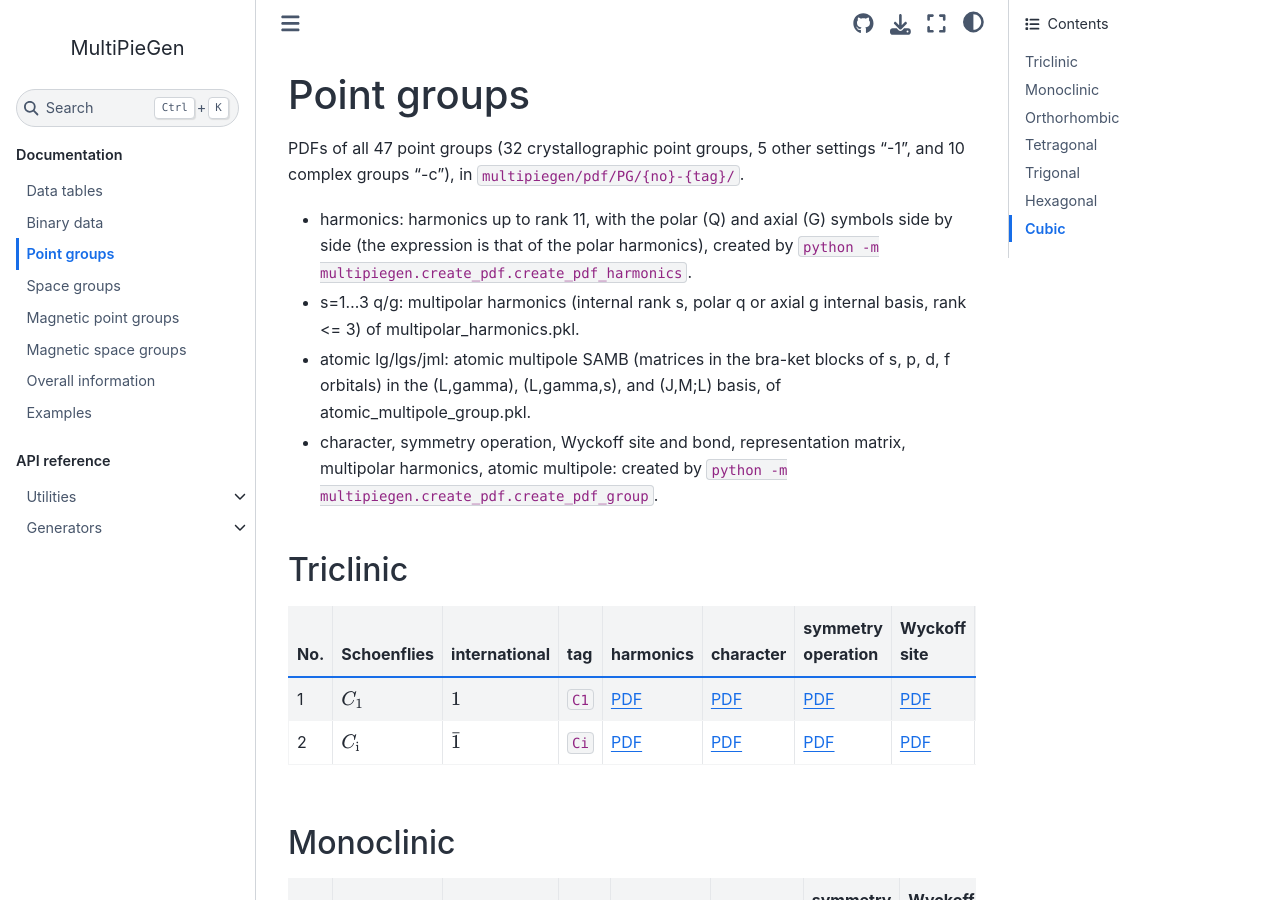
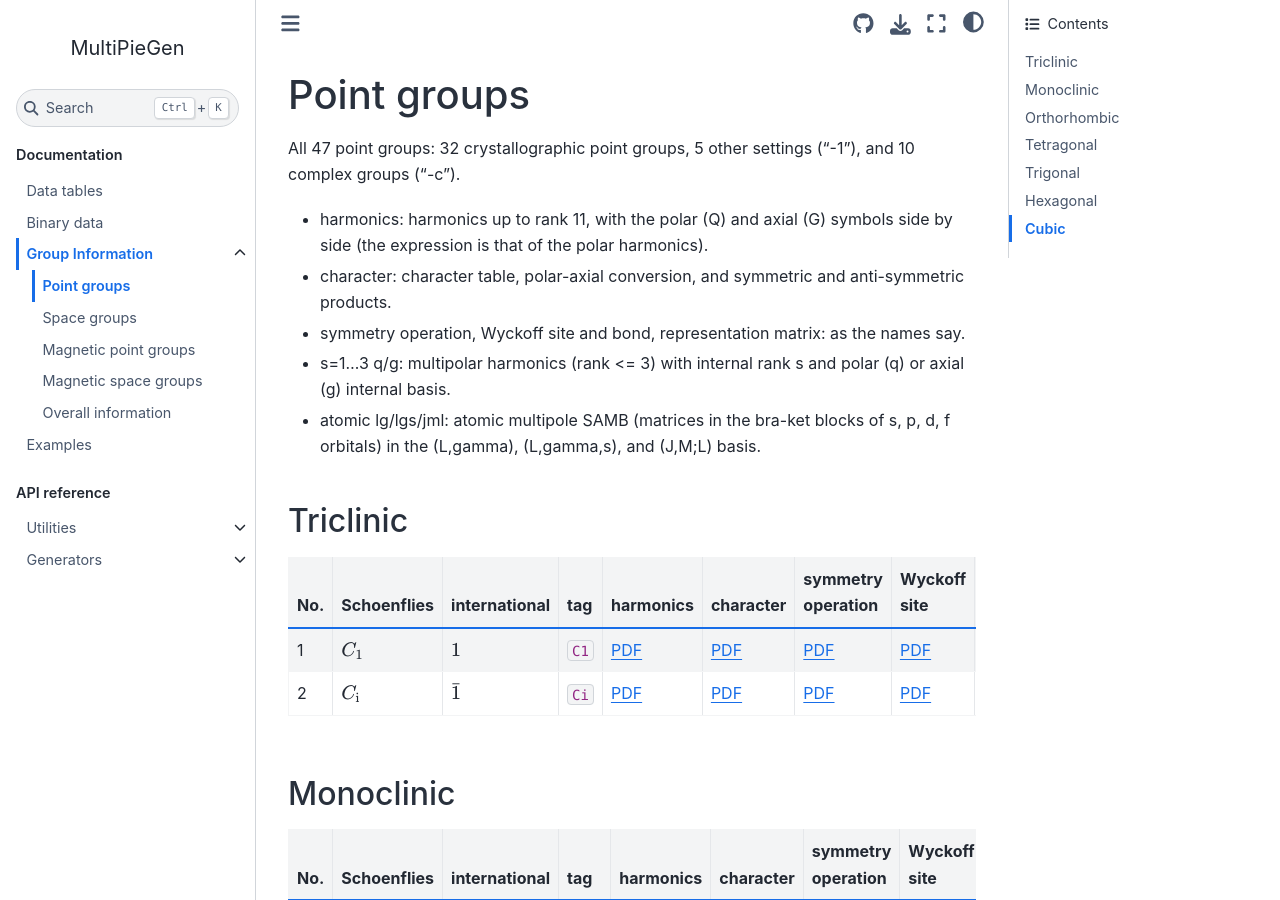
Before and after one commit to CMT-MU/MultiPieGen, a Jupyter Book: the page built from docs/src/pg_pdf.md, in a window 1280 px wide and 900 px high. Built offline with Jupyter Book 1.0.4 settings and Sphinx 7.4.7 and the Sphinx Book theme 1.1.4, drawn with Linux system fonts in a browser that asks for light colours.

Commit message:
Group the PDF pages under a Group Information page
- New page docs/src/group_info.md with Point groups, Space groups, Magnetic point groups,
  Magnetic space groups, and Overall information as its sections.
- These pages will be linked from outside (e.g. MultiPie), so they describe the content only:
  remove the generation commands, binary (pkl) names, and folder paths from their text.

Co-Authored-By: Claude Opus 5.5 <noreply@anthropic.com>

```diff
--- a/docs/_toc.yml
+++ b/docs/_toc.yml
@@ -8,11 +8,13 @@ parts:
   chapters:
     - file: src/data
     - file: src/binary
-    - file: src/pg_pdf
-    - file: src/sg_pdf
-    - file: src/mpg_pdf
-    - file: src/msg_pdf
-    - file: src/info_pdf
+    - file: src/group_info
+      sections:
+      - file: src/pg_pdf
+      - file: src/sg_pdf
+      - file: src/mpg_pdf
+      - file: src/msg_pdf
+      - file: src/info_pdf
     - file: src/examples
 - caption: API reference
   chapters:
--- a/docs/create_pages.py
+++ b/docs/create_pages.py
@@ -7,7 +7,9 @@
 
 """
 Create generated pages of the documentation.
-    - docs/src/{pg,sg,mpg,msg}_pdf.md: lists of the PDFs of each group (multipiegen/pdf/{PG,SG,MPG,MSG}).
+    - docs/src/{pg,sg,mpg,msg}_pdf.md: lists of the PDFs of each group (multipiegen/pdf/{PG,SG,MPG,MSG}), sub-pages of
+      "Group Information" (docs/src/group_info.md). These pages are meant to be linked from outside (e.g. MultiPie),
+      so they describe the content only, not how it is generated.
     - docs/src/examples.md: code of the examples listed in docs/examples/README.md.
 
     python docs/create_pages.py    (run by "make build" in docs)
@@ -48,32 +50,28 @@ label = {
 head = {
     "PG": """# Point groups
 
-PDFs of all 47 point groups (32 crystallographic point groups, 5 other settings "-1", and 10 complex groups "-c"),
-in `multipiegen/pdf/PG/{no}-{tag}/`.
+All 47 point groups: 32 crystallographic point groups, 5 other settings ("-1"), and 10 complex groups ("-c").
 
 - harmonics: harmonics up to rank 11, with the polar (Q) and axial (G) symbols side by side (the expression is that
-  of the polar harmonics), created by `python -m multipiegen.create_pdf.create_pdf_harmonics`.
-- s=1..3 q/g: multipolar harmonics (internal rank s, polar q or axial g internal basis, rank <= 3) of
-  multipolar_harmonics.pkl.
+  of the polar harmonics).
+- character: character table, polar-axial conversion, and symmetric and anti-symmetric products.
+- symmetry operation, Wyckoff site and bond, representation matrix: as the names say.
+- s=1..3 q/g: multipolar harmonics (rank <= 3) with internal rank s and polar (q) or axial (g) internal basis.
 - atomic lg/lgs/jml: atomic multipole SAMB (matrices in the bra-ket blocks of s, p, d, f orbitals) in the
-  (L,gamma), (L,gamma,s), and (J,M;L) basis, of atomic_multipole_group.pkl.
-- character, symmetry operation, Wyckoff site and bond, representation matrix, multipolar harmonics, atomic multipole: created by `python -m multipiegen.create_pdf.create_pdf_group`.
+  (L,gamma), (L,gamma,s), and (J,M;L) basis.
 """,
     "SG": """# Space groups
 
-PDFs of all 230 space groups, in `multipiegen/pdf/SG/{no}-{tag}/`, created by
-`python -m multipiegen.create_pdf.create_pdf_group`.
+All 230 space groups: symmetry operations, Wyckoff sites, and Wyckoff bonds.
 """,
     "MPG": """# Magnetic point groups
 
-PDFs of all 157 magnetic point groups, in `multipiegen/pdf/MPG/{id}/`, created by
-`python -m multipiegen.create_pdf.create_pdf_group`. The response tensors (Q, G, T, M) are those of `response_tensor.pkl`;
-the magnetic tensors (T, M) are not given for type II (gray) groups.
+All 157 magnetic point groups: symmetry operations, Wyckoff sites, and response tensors (Q, G, T, M up to rank 4).
+The magnetic tensors (T, M) are not given for type II (gray) groups.
 """,
     "MSG": """# Magnetic space groups
 
-PDFs of all 1651 magnetic space groups, in `multipiegen/pdf/MSG/{id}/`, created by
-`python -m multipiegen.create_pdf.create_pdf_group`.
+All 1651 magnetic space groups: symmetry operations and Wyckoff sites.
 """,
 }
 
--- a/docs/src/pg_pdf.md
+++ b/docs/src/pg_pdf.md
@@ -1,15 +1,14 @@
 # Point groups
 
-PDFs of all 47 point groups (32 crystallographic point groups, 5 other settings "-1", and 10 complex groups "-c"),
-in `multipiegen/pdf/PG/{no}-{tag}/`.
+All 47 point groups: 32 crystallographic point groups, 5 other settings ("-1"), and 10 complex groups ("-c").
 
 - harmonics: harmonics up to rank 11, with the polar (Q) and axial (G) symbols side by side (the expression is that
-  of the polar harmonics), created by `python -m multipiegen.create_pdf.create_pdf_harmonics`.
-- s=1..3 q/g: multipolar harmonics (internal rank s, polar q or axial g internal basis, rank <= 3) of
-  multipolar_harmonics.pkl.
+  of the polar harmonics).
+- character: character table, polar-axial conversion, and symmetric and anti-symmetric products.
+- symmetry operation, Wyckoff site and bond, representation matrix: as the names say.
+- s=1..3 q/g: multipolar harmonics (rank <= 3) with internal rank s and polar (q) or axial (g) internal basis.
 - atomic lg/lgs/jml: atomic multipole SAMB (matrices in the bra-ket blocks of s, p, d, f orbitals) in the
-  (L,gamma), (L,gamma,s), and (J,M;L) basis, of atomic_multipole_group.pkl.
-- character, symmetry operation, Wyckoff site and bond, representation matrix, multipolar harmonics, atomic multipole: created by `python -m multipiegen.create_pdf.create_pdf_group`.
+  (L,gamma), (L,gamma,s), and (J,M;L) basis.
 
 
 ## Triclinic
```
Also changed, not shown: docs/src/group_info.md (added, +11 -0 lines), docs/src/info_pdf.md (+1 -2 lines), docs/src/mpg_pdf.md (+2 -3 lines), docs/src/msg_pdf.md (+1 -2 lines), docs/src/sg_pdf.md (+1 -2 lines).
